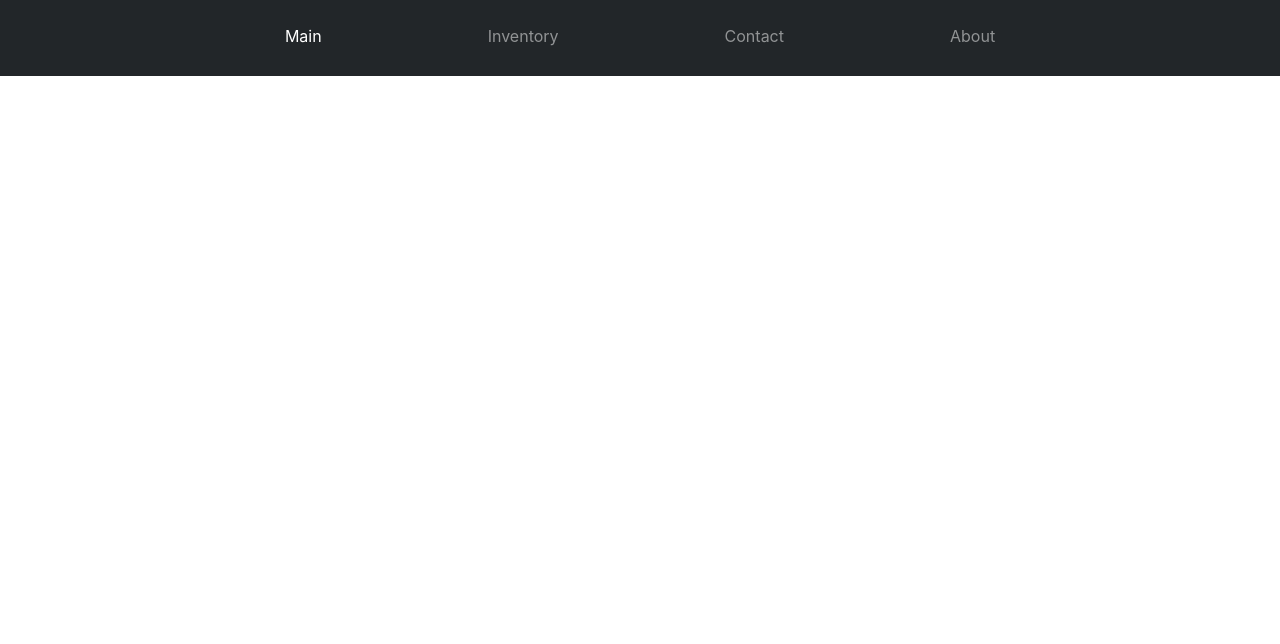
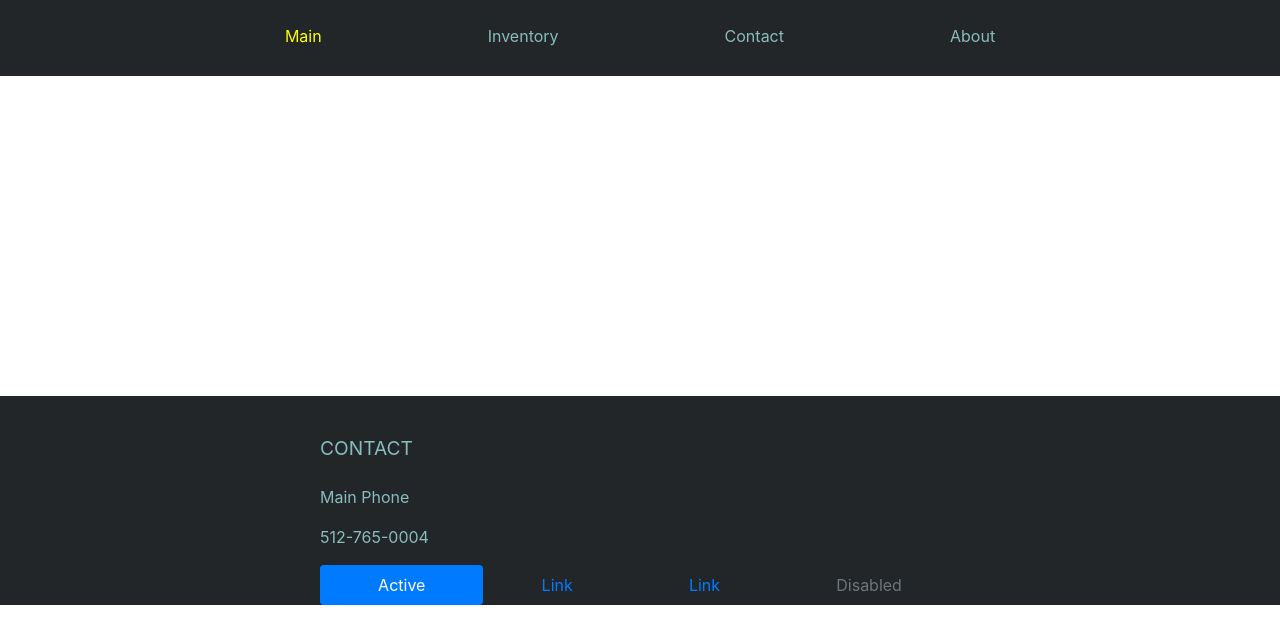
Before and after one commit to vinedsel/astro-moderne, a website: page main.html in a window 1280 px wide. Shown: the part 110-754 px from the top of the page. Drawn offline with nearby package versions, Linux system fonts and the light colour scheme; a web font is replaced by a local one.

Commit message:
Fixed colors for navbar

```diff
--- a/astro.css
+++ b/astro.css
@@ -151,3 +151,42 @@ li {
   padding-right: 75px;
   padding-left: 75px;
 }
+
+.navbar-nav>li>div>.nav-link {
+  color: #88BDBC !important;
+  text-decoration: none;
+}
+
+.navbar-nav>.nav-active>div>a {
+  color: yellow !important;
+  text-decoration: none;
+}
+
+/* 3/3 */
+
+.container3 {
+  margin: 0 auto;
+  background-color: #222629;
+  width: 100%;
+  height: 100%;
+}
+
+.sock {
+  margin: 25%;
+  padding-top: 3%;
+  height: 100%;
+}
+
+.bigHead {
+  padding-bottom: 1%;
+  font-size: 1.2rem;
+}
+
+.subHead {
+  text-decoration: bold;
+}
+
+p {
+  color: #88BDBC;
+
+}
--- a/main.html
+++ b/main.html
@@ -34,20 +34,23 @@
 
       <div class="collapse navbar-collapse" id="navbar-list">
 
-          <ul class="navbar-nav">
-            <li class="nav-item active">
-              <a class="nav-link" href="#">Main<span class="sr-only">(current)</span></a>
+        <div class="navbar-nav">
+
+          <li class="nav-active">
+            <div id="main"><a class="nav-link" href="main.html">Main<span
+                  class="sr-only">(current)</span></a>
+            </div>
           </li>
           <li class="nav-item">
-              <a class="nav-link" href="inventory.html">Inventory</a>
+            <div id="inventory"><a class="nav-link" href="inventory.html">Inventory</a></div>
           </li>
           <li class="nav-item">
-              <a class="nav-link" href="contact.html">Contact</a>
+            <div id="contact"><a class="nav-link" href="contact.html">Contact</a></div>
           </li>
           <li class="nav-item">
-              <a class="nav-link" href="about.html">About</a>
+            <div id="about"><a style="hover:yellow;" class="nav-link" href="about.html">About</a></div>
           </li>
-          </ul>
+
       </div>
     </nav>
     </div>
@@ -55,6 +58,27 @@
 
   </header>
 
+
+
+  <!-- 3/3 -->
+
+  <footer>
+    <div class="container3">
+      <div class="sock">
+      <p class="bigHead">CONTACT</p>
+      <p class="subHead">Main Phone</p>
+      <p>512-765-0004</p>
+
+        <nav class="nav nav-pills flex-column flex-sm-row">
+          <a class="flex-sm-fill text-sm-center nav-link active" href="#">Active</a>
+          <a class="flex-sm-fill text-sm-center nav-link" href="#">Link</a>
+          <a class="flex-sm-fill text-sm-center nav-link" href="#">Link</a>
+          <a class="flex-sm-fill text-sm-center nav-link disabled" href="#">Disabled</a>
+        </nav>
+
+      </div>
+    </div>
+  </footer>
 
     <!-- Scripts -->
 
```
Lines whose indentation alone changed are shown as unchanged.
